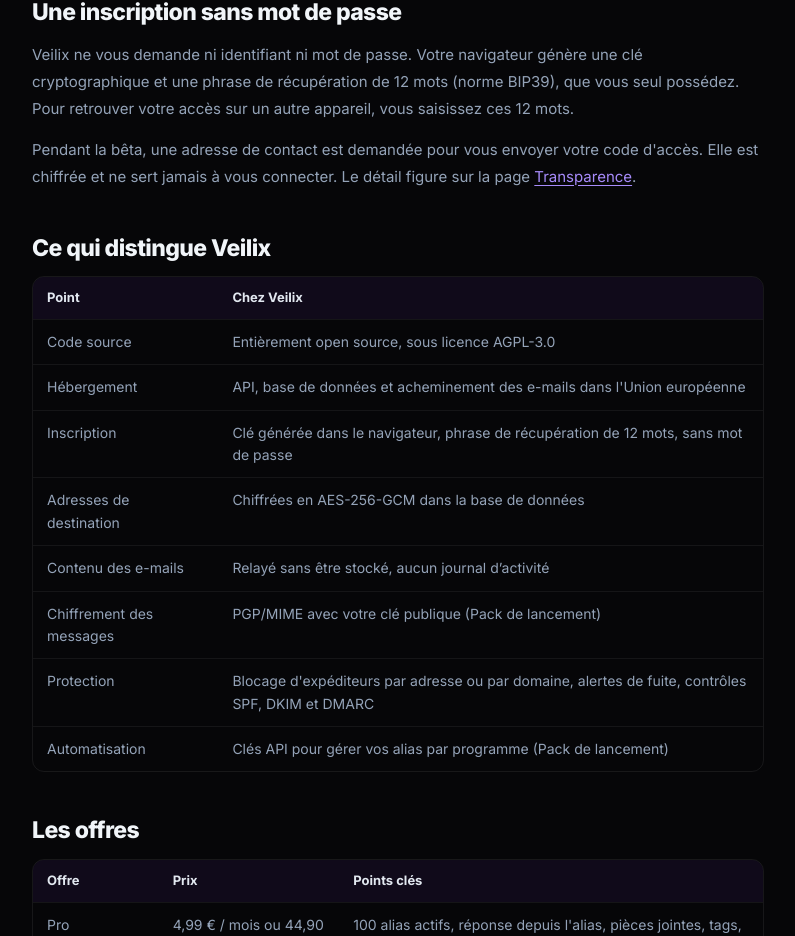
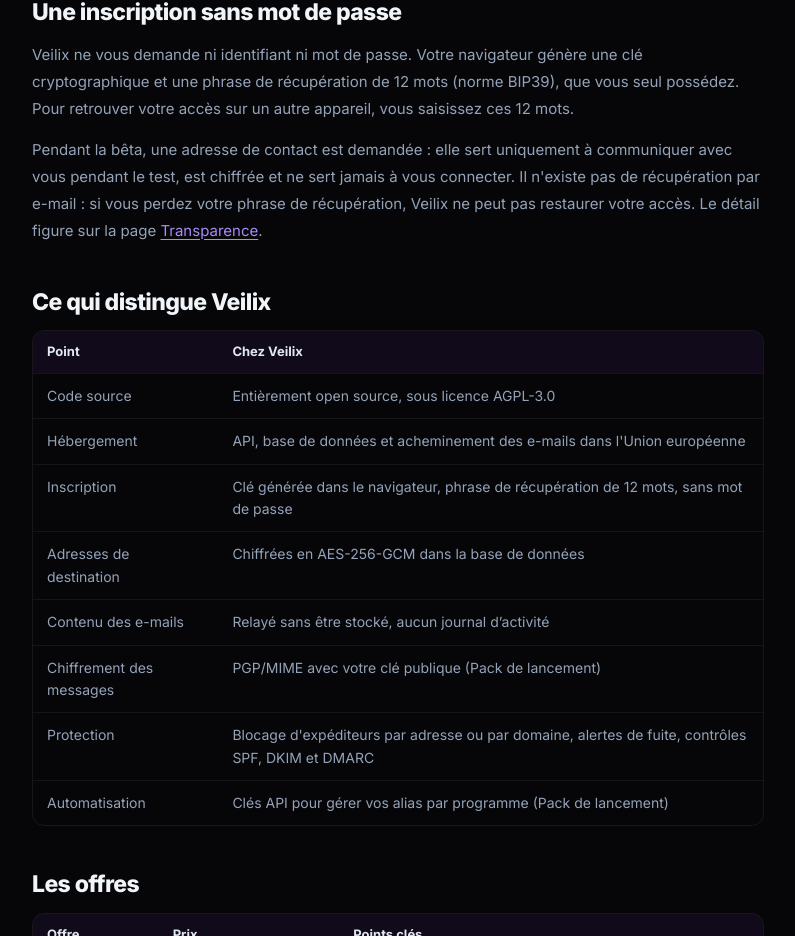
Before and after one commit to VeilixHQ/Veilix, a Next.js app in the folder veilix-frontend/: page /alias-email-anonyme in a window 1280 px wide. Shown: the part 1412-2348 px from the top of the page, without its empty margins (242-1037 px from the left). Built offline with nearby package versions, Linux system fonts and the light colour scheme.

Commit message:
Rôle de l'e-mail de contact clarifié

```diff
--- a/veilix-frontend/app/alias-email-anonyme/page.tsx
+++ b/veilix-frontend/app/alias-email-anonyme/page.tsx
@@ -65,7 +65,7 @@ export default function AliasEmailAnonyme() {
 
       <h2 id="sans-mot-de-passe">Une inscription sans mot de passe</h2>
       <p>Veilix ne vous demande ni identifiant ni mot de passe. Votre navigateur génère une clé cryptographique et une phrase de récupération de 12 mots (norme BIP39), que vous seul possédez. Pour retrouver votre accès sur un autre appareil, vous saisissez ces 12 mots.</p>
-      <p>Pendant la bêta, une adresse de contact est demandée pour vous envoyer votre code d&apos;accès. Elle est chiffrée et ne sert jamais à vous connecter. Le détail figure sur la page <Link href="/transparence">Transparence</Link>.</p>
+      <p>Pendant la bêta, une adresse de contact est demandée : elle sert uniquement à communiquer avec vous pendant le test, est chiffrée et ne sert jamais à vous connecter. Il n&apos;existe pas de récupération par e-mail : si vous perdez votre phrase de récupération, Veilix ne peut pas restaurer votre accès. Le détail figure sur la page <Link href="/transparence">Transparence</Link>.</p>
 
       <h2 id="differences">Ce qui distingue Veilix</h2>
       <Table
--- a/veilix-frontend/app/transparence/page.tsx
+++ b/veilix-frontend/app/transparence/page.tsx
@@ -45,7 +45,8 @@ export default function Transparence() {
 
       <h3>No Account : ni identifiant ni mot de passe</h3>
       <p>Votre accès repose sur une clé cryptographique générée dans votre navigateur, avec une phrase de récupération de 12 mots (norme BIP39). Cette phrase n&apos;est jamais envoyée à Veilix. Le serveur ne conserve qu&apos;une <strong>empreinte SHA-256</strong> de l&apos;identifiant de votre clé.</p>
-      <p>Pendant la bêta, une <strong>adresse e-mail de contact</strong> est demandée à l&apos;inscription pour vous envoyer votre code d&apos;accès et les informations de la bêta. Elle est chiffrée et ne sert jamais d&apos;identifiant de connexion.</p>
+      <p>Pendant la bêta, une <strong>adresse e-mail de contact</strong> est demandée à l&apos;inscription. Elle sert <strong>uniquement à communiquer avec vous pendant la bêta</strong> (code d&apos;accès, informations sur le test). Elle est chiffrée et ne sert jamais d&apos;identifiant de connexion.</p>
+      <p>Il n&apos;existe <strong>pas de récupération de compte par e-mail</strong> : votre phrase de récupération est la seule clé de votre compte. Si vous la perdez, Veilix ne peut pas restaurer votre accès.</p>
 
       <h3>Anonymat : ce que voient les sites</h3>
       <p>Un site ne voit que votre alias, par exemple <code>x7k2m9pl4q@alias.veilix.fr</code>. Lorsque vous répondez depuis un alias, votre adresse e-mail personnelle est retirée du message avant son envoi. Les limites de cet anonymat sont décrites plus bas.</p>
@@ -55,7 +56,7 @@ export default function Transparence() {
         head={['Donnée', 'Pourquoi', 'Protection', 'Durée']}
         rows={[
           ['Empreinte de votre clé', 'Reconnaître votre compte', 'Empreinte SHA-256, la clé reste dans votre navigateur', "Jusqu'à la suppression du compte"],
-          ['Adresse de contact (bêta)', "Code d'accès et informations de la bêta", 'Chiffrée (AES-256-GCM)', "Jusqu'à la suppression du compte"],
+          ['Adresse de contact (bêta)', 'Communiquer avec vous pendant la bêta, uniquement', 'Chiffrée (AES-256-GCM)', "Jusqu'à la suppression du compte"],
           ['Alias', 'Recevoir les messages', 'En clair, nécessaire au routage', "Jusqu'à la suppression de l'alias ou du compte"],
           ["Libellé de l'alias", "Vous aider à l'organiser", 'En clair', "Jusqu'à la suppression de l'alias"],
           ['Adresses de destination', 'Relayer les messages', 'Chiffrées (AES-256-GCM), retrouvées par une empreinte HMAC', "Jusqu'à la suppression de l'alias ou du compte"],
--- a/veilix-frontend/lib/translations-pages.ts
+++ b/veilix-frontend/lib/translations-pages.ts
@@ -199,7 +199,7 @@ export const PT = {
       restoreBtn: "J'ai déjà une clé",
       reassurance: [
         { text: 'Clé générée et stockée uniquement dans votre navigateur' },
-        { text: 'Aucune donnée personnelle envoyée à nos serveurs' },
+        { text: 'Votre phrase de récupération n’est jamais envoyée à nos serveurs' },
         { text: 'Vous seul possédez votre phrase de récupération' },
       ],
       generatingText: 'Génération de votre clé...',
@@ -428,7 +428,7 @@ export const PT = {
       restoreBtn: 'I already have a key',
       reassurance: [
         { text: 'Key generated and stored only in your browser' },
-        { text: 'No personal data sent to our servers' },
+        { text: 'Your recovery phrase is never sent to our servers' },
         { text: 'Only you own your recovery phrase' },
       ],
       generatingText: 'Generating your key...',
--- a/veilix-frontend/lib/translations.ts
+++ b/veilix-frontend/lib/translations.ts
@@ -38,7 +38,7 @@ export const T = {
       restoreBtn: "J'ai déjà une clé",
       bullets: [
         'Clé générée et stockée uniquement dans votre navigateur',
-        'Aucune donnée personnelle envoyée à nos serveurs',
+        'Votre phrase de récupération n’est jamais envoyée à nos serveurs',
         'Vous seul possédez votre phrase de récupération',
       ],
       revealTitle: 'Votre phrase de récupération',
@@ -345,7 +345,7 @@ export const T = {
       restoreBtn: 'I already have a key',
       bullets: [
         'Key generated and stored only in your browser',
-        'No personal data sent to our servers',
+        'Your recovery phrase is never sent to our servers',
         'Only you hold your recovery phrase',
       ],
       revealTitle: 'Your recovery phrase',
```
Also changed, not shown: veilix-frontend/public/llms.txt, 2 other files (tests, documents, lock files or other folders).
